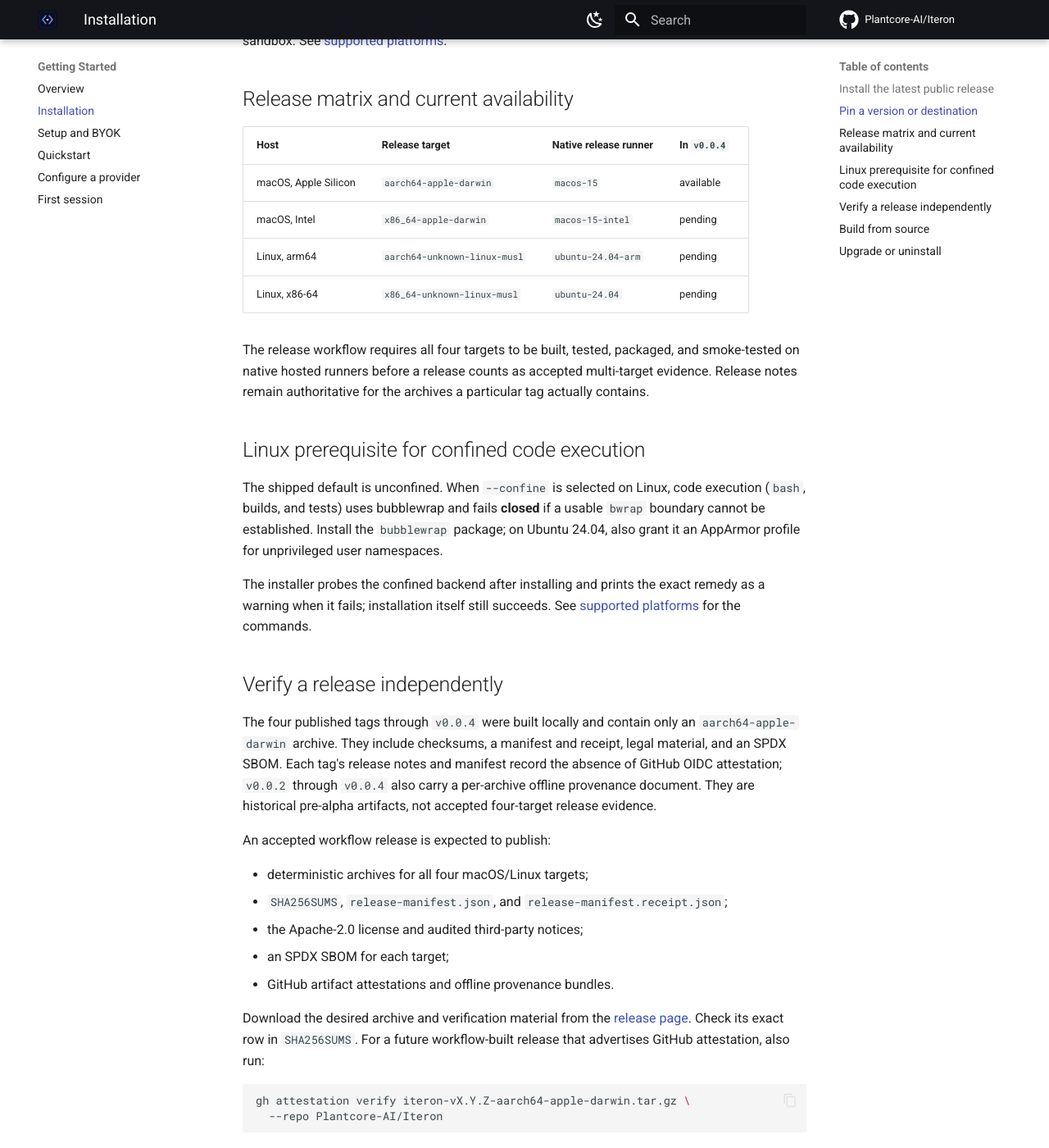
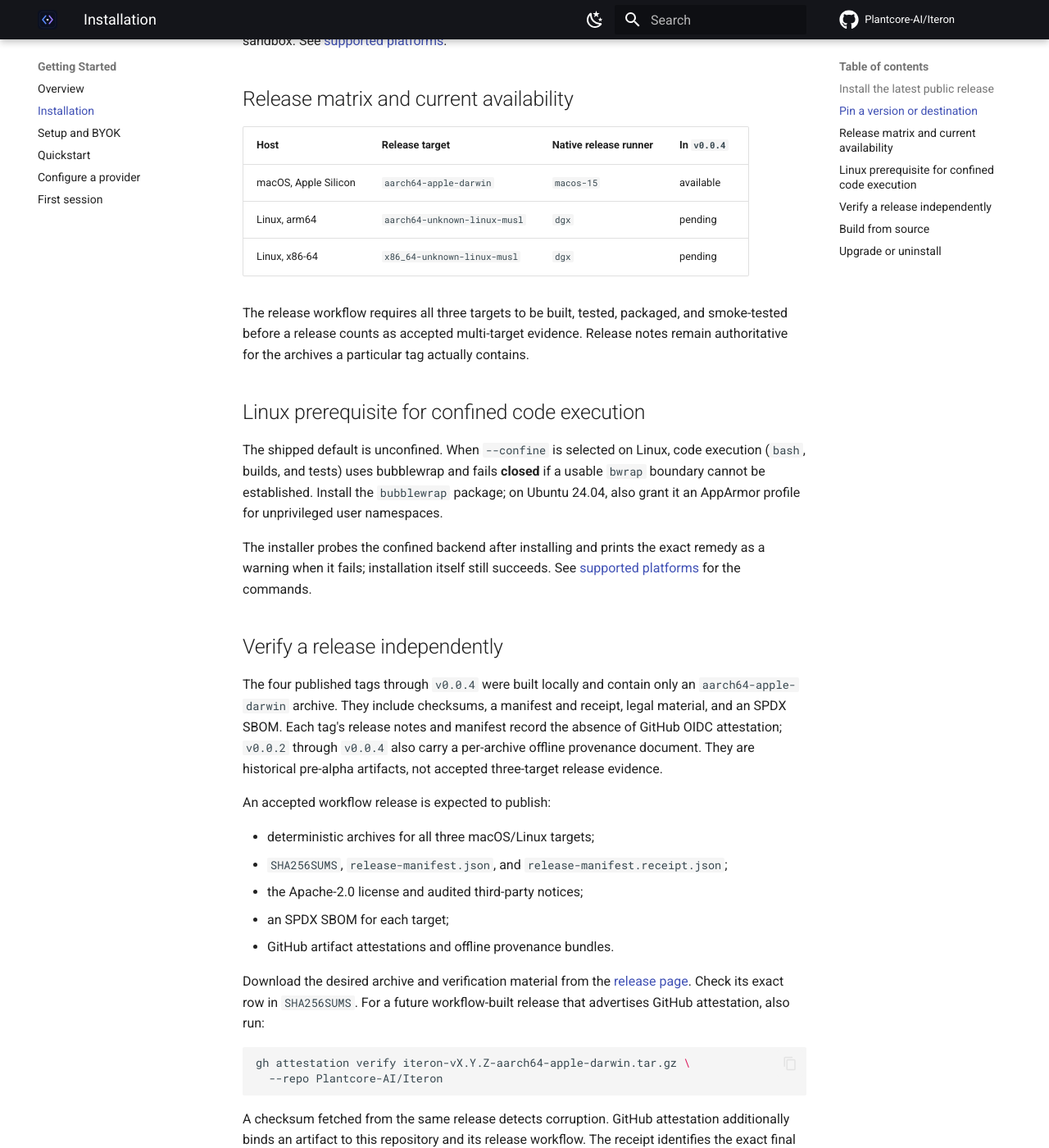
Before and after one commit to Plantcore-AI/Iteron, an MkDocs documentation site: the page built from docs/getting-started/installation.md, in a window 1280 px wide and 1400 px high, scrolled down 1369 px. Shown: the whole window at 82% size. Built offline with MkDocs 1.6.1 and Material for MkDocs 9.7.7, drawn with Linux system fonts in a browser that asks for light colours; comment, search, counter and statistics services are not loaded; some of the changed text lies outside the part shown.

Commit message:
ci(release): route Linux targets to DGX

```diff
--- a/docs/getting-started/installation.md
+++ b/docs/getting-started/installation.md
@@ -2,8 +2,8 @@
 
 Iteron's supported distribution matrix is macOS and Linux. Windows is not
 supported. The current `v0.0.4` release contains only the macOS Apple Silicon
-archive; the other three entries in the four-target matrix remain pending until
-the hosted release workflow can run successfully.
+archive; the two Linux entries in the three-target matrix remain pending until
+the DGX release workflow can run successfully.
 
 !!! warning "Pre-alpha release"
     A downloadable release is not a compatibility or unattended-safety promise.
@@ -59,12 +59,11 @@ code-execution sandbox. See [supported platforms](../reference/platforms.md).
 | Host | Release target | Native release runner | In `v0.0.4` |
 | --- | --- | --- | --- |
 | macOS, Apple Silicon | `aarch64-apple-darwin` | `macos-15` | available |
-| macOS, Intel | `x86_64-apple-darwin` | `macos-15-intel` | pending |
-| Linux, arm64 | `aarch64-unknown-linux-musl` | `ubuntu-24.04-arm` | pending |
-| Linux, x86-64 | `x86_64-unknown-linux-musl` | `ubuntu-24.04` | pending |
+| Linux, arm64 | `aarch64-unknown-linux-musl` | `dgx` | pending |
+| Linux, x86-64 | `x86_64-unknown-linux-musl` | `dgx` | pending |
 
-The release workflow requires all four targets to be built, tested, packaged,
-and smoke-tested on native hosted runners before a release counts as accepted
+The release workflow requires all three targets to be built, tested, packaged,
+and smoke-tested before a release counts as accepted
 multi-target evidence. Release notes remain authoritative for the archives a
 particular tag actually contains.
 
@@ -88,11 +87,11 @@ The four published tags through `v0.0.4` were built locally and contain only an
 legal material, and an SPDX SBOM. Each tag's release notes and manifest record
 the absence of GitHub OIDC attestation; `v0.0.2` through `v0.0.4` also carry a
 per-archive offline provenance document. They are historical pre-alpha
-artifacts, not accepted four-target release evidence.
+artifacts, not accepted three-target release evidence.
 
 An accepted workflow release is expected to publish:
 
-- deterministic archives for all four macOS/Linux targets;
+- deterministic archives for all three macOS/Linux targets;
 - `SHA256SUMS`, `release-manifest.json`, and
   `release-manifest.receipt.json`;
 - the Apache-2.0 license and audited third-party notices;
```
Also changed, not shown: README.md (+3 -3 lines), docs/development/releasing.md (+3 -3 lines), docs/project/releases.md (+6 -6 lines), docs/project/status.md (+3 -3 lines), docs/reference/platforms.md (+4 -4 lines), 4 other files.
